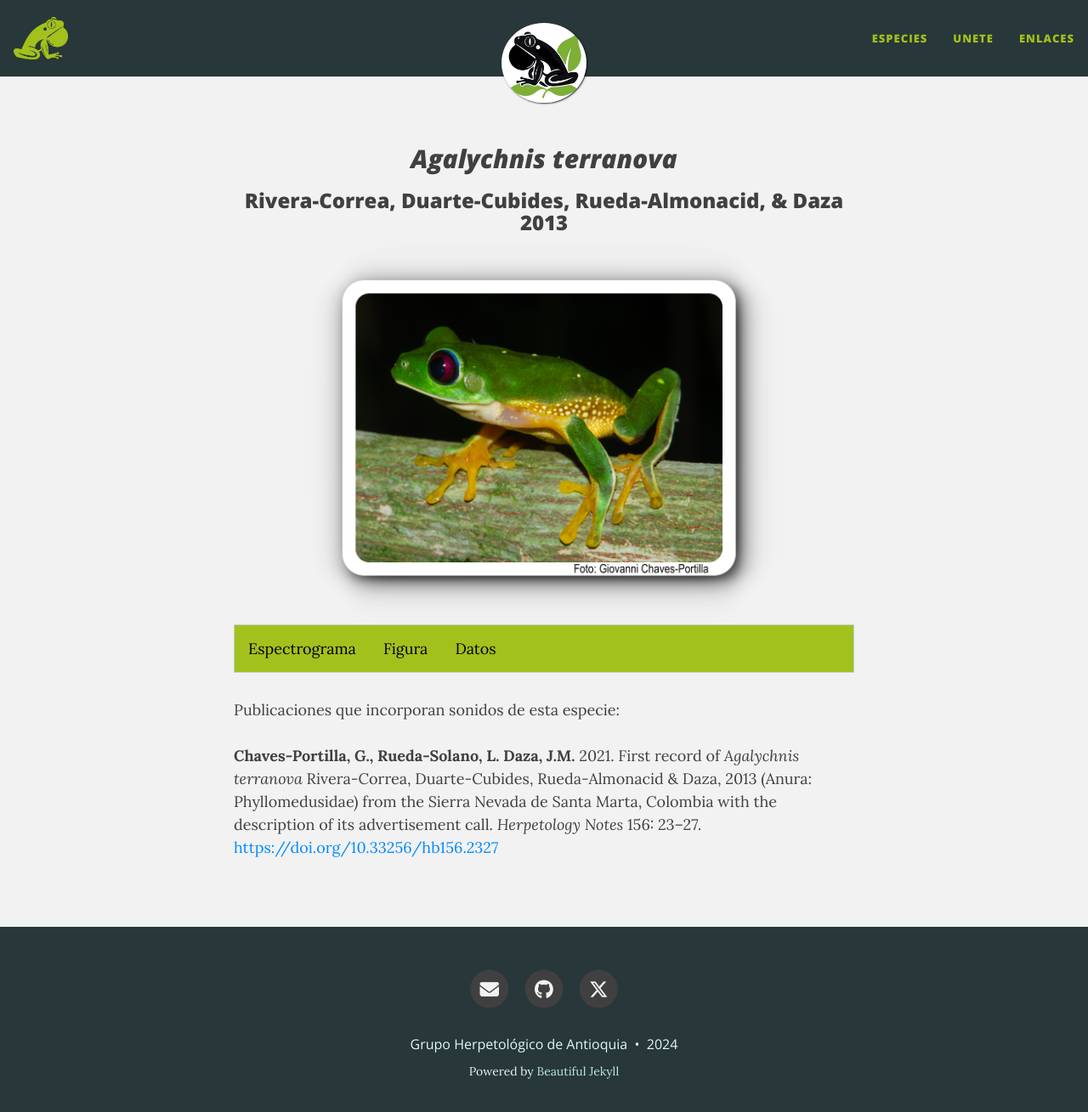
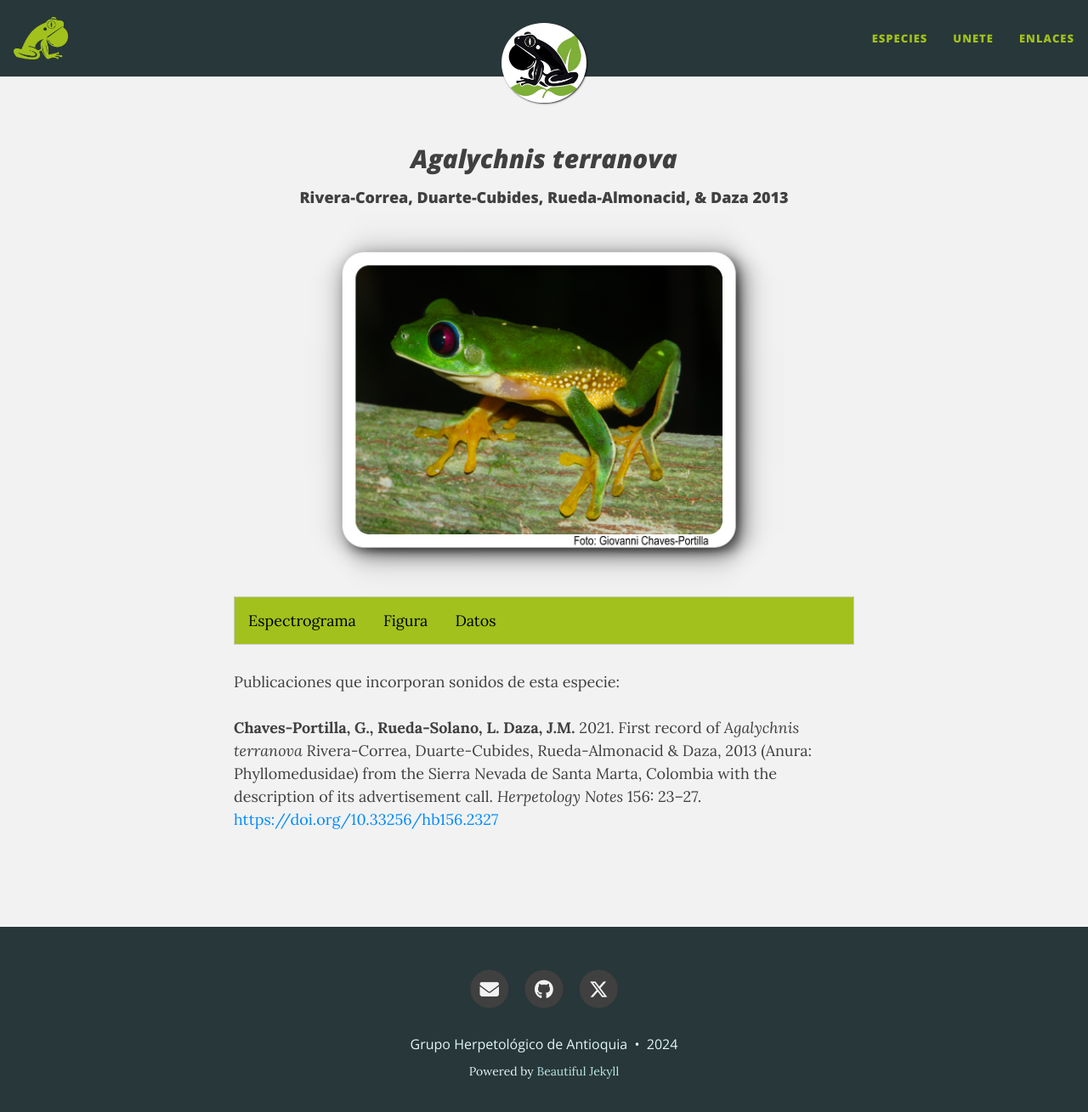
Before and after one commit to colombianfrogs/sounds, a Jekyll site: the page built from docs/Agalychnis_terranova.md, in a window 1280 px wide and 1322 px high. Shown: the top 1309 px of the window at 85% size. Built offline with Jekyll 4.4.1, drawn with Linux system fonts in a browser that asks for light colours.

```diff
--- a/docs/Agalychnis_terranova.md
+++ b/docs/Agalychnis_terranova.md
@@ -51,7 +51,7 @@ function openTab(evt, tabName) {
 <!-- Species presentation -->
 <div style="text-align: center;">
   <h2><i>Agalychnis terranova</i></h2>
-  <h3>Rivera-Correa, Duarte-Cubides, Rueda-Almonacid, & Daza 2013</h3>
+  <h4>Rivera-Correa, Duarte-Cubides, Rueda-Almonacid, & Daza 2013</h4>
   <img src="{{ site.baseurl }}/images/especie_Agalychnis_terranova.png" style="width:15cm;">
 </div>
 
```
